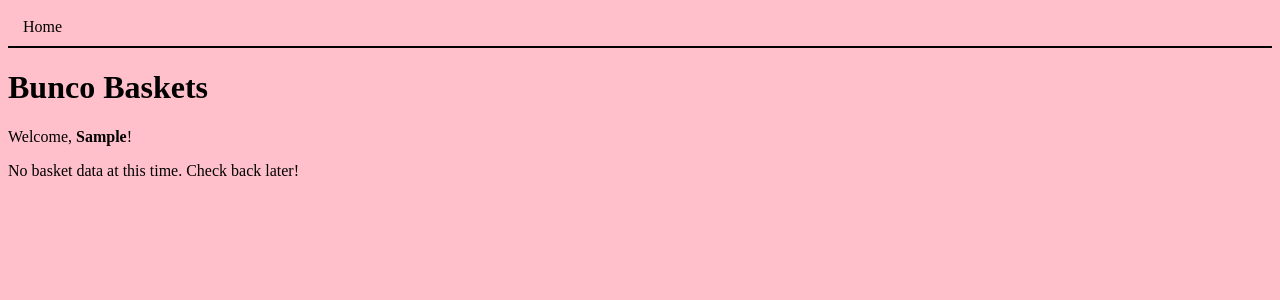
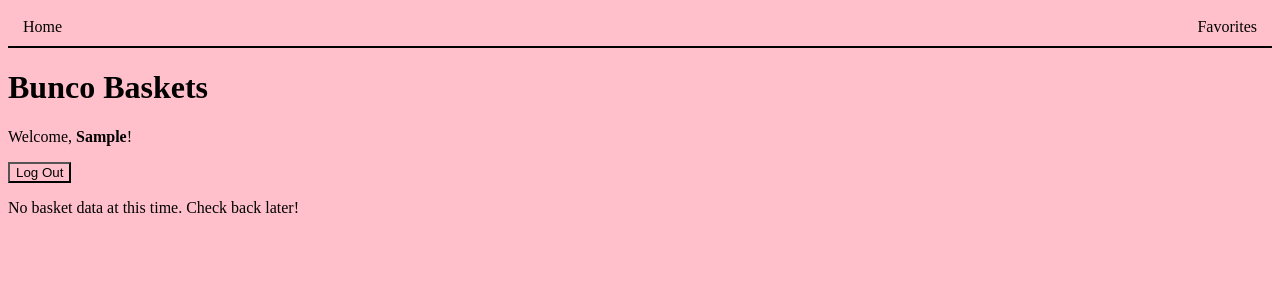
Before and after one commit to mjjust31/Bunco-Breast-Cancer-Baskets, a React (Vite) app: page / in a window 1280 px wide. Both pictures are taken after typing "Sample" into the empty fields and a click on the button "Submit". Shown: the top 300 px of the page. Built offline with nearby package versions, Linux system fonts and the light colour scheme.

Commit message:
user permissions

```diff
--- a/src/App.jsx
+++ b/src/App.jsx
@@ -44,6 +44,11 @@ function App() {
             path="/administrator"
             element={<AdminMain username={username} setUsername={setUsername} basketData={basketData} setBasketData={setBasketData} />}
           />
+          <Route
+            path="/Favorites"
+            element={<AdminMain username={username} setUsername={setUsername} basketData={basketData} setBasketData={setBasketData} />}
+          />
+
         </Routes>
       </main>
     </>
--- a/src/components/NavTabs.jsx
+++ b/src/components/NavTabs.jsx
@@ -3,19 +3,26 @@ import { Link } from "react-router-dom";
 import "./NavTabs.scss";
 
 const NavTabs = ({ username }) => {
-  const safeUsername = username?.toLowerCase() || ""; // ✅ Prevent errors if username is empty
+  const safeUsername = username?.toLowerCase() || ""; // Prevent errors if username is empty
 
   return (
     <ul className="nav nav-tabs">
-      {/* ✅ Always show the Home page link */}
+      {/* Always show the Home page link */}
       <li className="nav-item">
         <Link to="/" className="nav-link">Home</Link>
       </li>
 
-      {/* ✅ Only show Admin Panel if user is an admin */}
+      {/* Show Admin Panel only if username is "administrator" */}
       {safeUsername === "administrator" && (
         <li className="nav-item">
           <Link to="/administrator" className="nav-link">Admin Panel</Link>
+        </li>
+      )}
+
+      {/* Show Favorites link if username is entered */}
+      {safeUsername !== "" && safeUsername !== "administrator" && (
+        <li className="nav-item">
+          <Link to="/favorites" className="nav-link">Favorites</Link>
         </li>
       )}
     </ul>
--- a/src/pages/UserMain.css
+++ b/src/pages/UserMain.css
@@ -28,6 +28,7 @@
   padding: 20px;
   border-radius: 10px;
   box-shadow: 0 4px 6px rgba(0, 0, 0, 0.1);
+  border: 5px solid black;
 }
 
 /* Individual basket name */
--- a/src/pages/UserMain.jsx
+++ b/src/pages/UserMain.jsx
@@ -1,14 +1,29 @@
-import React, { useState } from "react";
+import React, { useState, useEffect } from "react";
 import "./UserMain.css";
 
 const UserMain = ({ username, setUsername, basketData }) => {
   const [tempUsername, setTempUsername] = useState(username || "");
 
+  // Handle Login
   const handleLogin = () => {
     if (tempUsername.trim() === "") return;
     setUsername(tempUsername.trim());
     localStorage.setItem("username", tempUsername.trim());
   };
+
+  // Handle Logout
+  const handleLogout = () => {
+    setUsername(""); // Clear username state
+    localStorage.removeItem("username"); // Remove username from localStorage
+  };
+
+  // Effect to initialize username from localStorage
+  useEffect(() => {
+    const savedUsername = localStorage.getItem("username");
+    if (savedUsername) {
+      setUsername(savedUsername);
+    }
+  }, [setUsername]);
 
   return (
     <div>
@@ -25,10 +40,14 @@ const UserMain = ({ username, setUsername, basketData }) => {
           <button onClick={handleLogin}>Submit</button>
         </div>
       ) : (
-        <p>Welcome, <strong>{username}</strong>!</p>
+        <div>
+          <p>Welcome, <strong>{username}</strong>!</p>
+          {/* Log Out Button */}
+          <button onClick={handleLogout}>Log Out</button>
+        </div>
       )}
 
-      {/* ✅ Prevents crash when there are no baskets */}
+      {/* Prevents crash when there are no baskets */}
       {basketData.length === 0 ? (
         <p>No basket data at this time. Check back later!</p>
       ) : (
```
